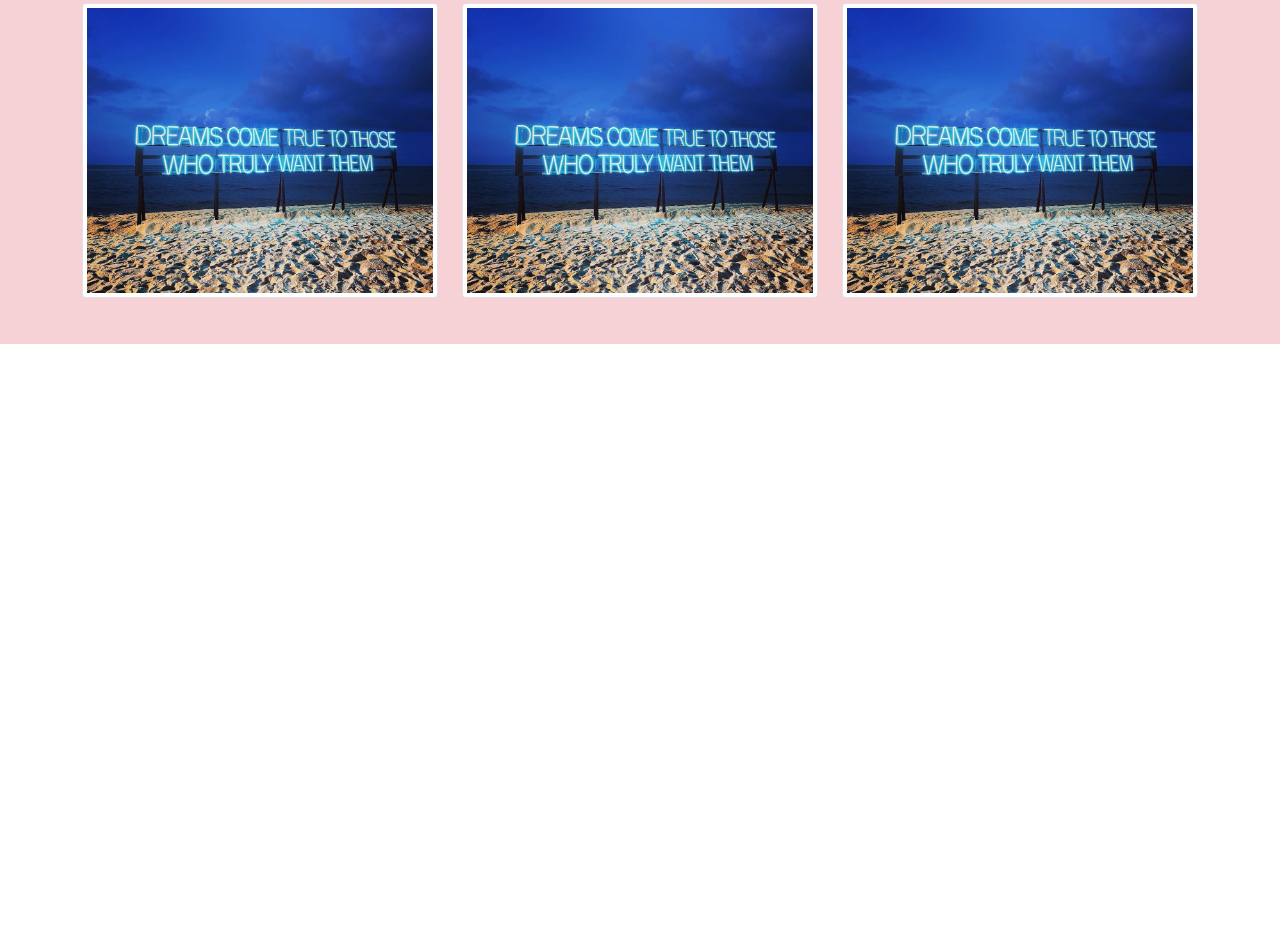
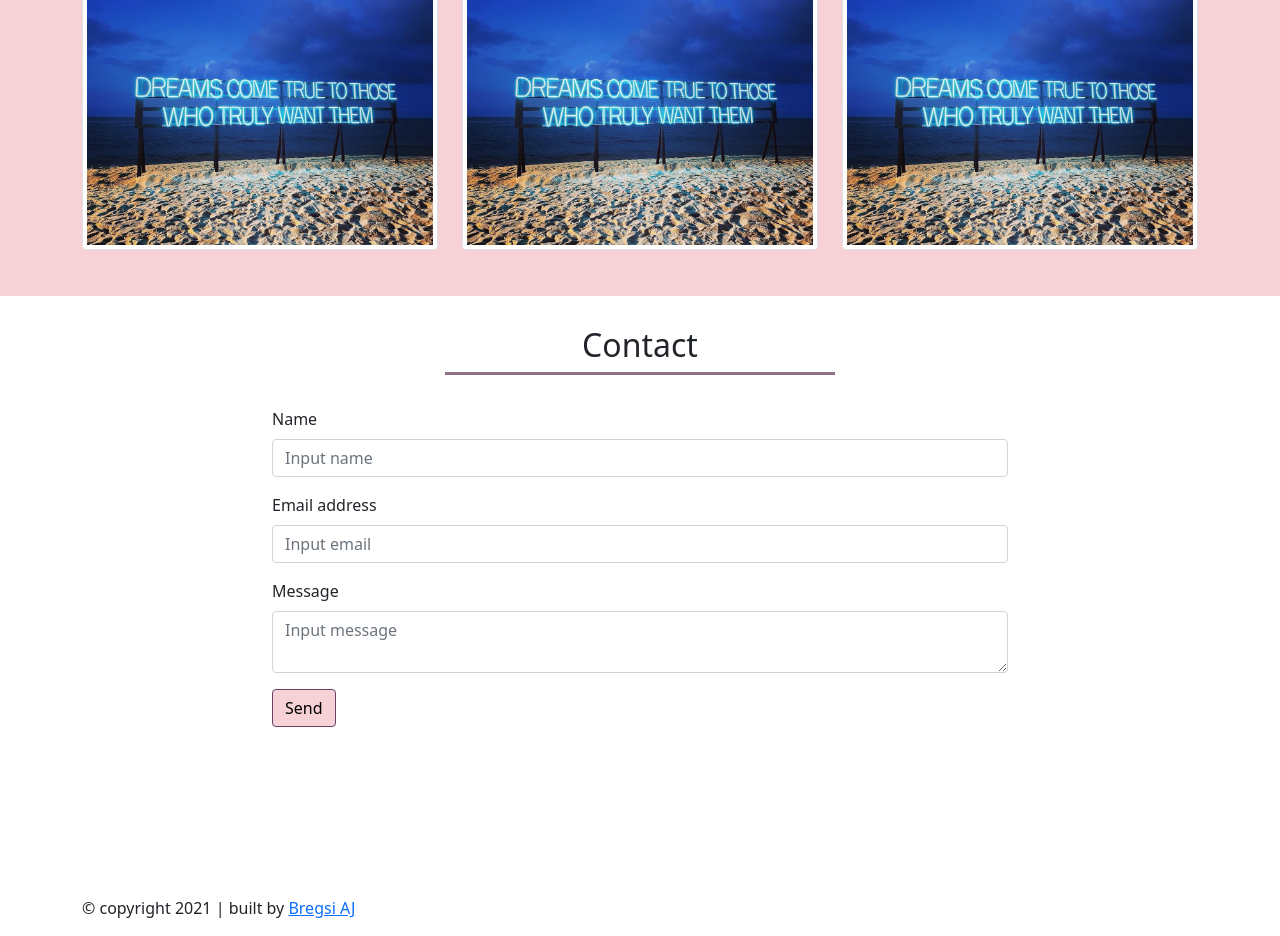
Before and after one commit to bregsiaju/Web-Dasar, a plain HTML site: page From yt web prog unpas/bootstrap/index.html in a window 1280 px wide. Shown: the part 1448-2384 px from the top of the page. Before the commit the page ends 1792 px from the top, so only its background shows below. Drawn offline with nearby package versions, Linux system fonts and the light colour scheme.

Commit message:
add contact

```diff
--- a/From yt web prog unpas/bootstrap/css/style.css
+++ b/From yt web prog unpas/bootstrap/css/style.css
@@ -18,6 +18,8 @@ hr {
 
 section {
     min-height: 600px;
+    padding-top: 30px;
+    padding-bottom: 30px;
 }
 
 .thumbnail{
@@ -30,9 +32,14 @@ section {
 .portfolio {
     background-color: #f6d2d6;
     width: 100%;
-    padding: 30px 0px;
 }
 
 .img-port {
     margin-bottom: 1rem;
 }
+
+.btn-primary {
+    background-color: #f6d2d6;
+    color: #000;
+    border-color: #6a4162;
+}
--- a/From yt web prog unpas/bootstrap/index.html
+++ b/From yt web prog unpas/bootstrap/index.html
@@ -20,7 +20,6 @@
     </div>
     <!-- akhir jumbotron -->
 
-    <br><br>
 
     <!-- about -->
     <section class="about" id="about">
@@ -91,6 +90,51 @@
     </section>
     <!-- end portfolio -->
 
+
+    <!-- contact -->
+    <section class="contact" id="contact">
+      <div class="container">
+        <div class="row">
+          <div class="col-sm-12 text-center">
+            <h2>Contact</h2>
+            <hr>
+          </div>
+        </div>
+
+        <div class="row">
+          <div class="col-sm-8 offset-sm-2">
+            <form>
+              <div class="mb-3">
+                <label for="nama" class="form-label">Name</label>
+                <input type="text" class="form-control" id="nama" placeholder="Input name">
+              </div>
+              <div class="mb-3">
+                <label for="email" class="form-label">Email address</label>
+                <input type="email" class="form-control" id="email" placeholder="Input email">
+              </div>
+              <div class="mb-3">
+                <label for="message" class="form-label">Message</label>
+                <textarea class="form-control" id="message" placeholder="Input message"></textarea>
+              </div>
+              <div class="col-12">
+                <button class="btn btn-primary" type="submit">Send</button>
+              </div>
+            </form>
+
+          </div>
+      </div>
+    </section>
+    <!-- end contact -->
+
+
+    <!-- footer -->
+    <footer>
+      <div class="container">
+        <p>&copy; copyright 2021 | built by <a href="linktree.com/bregsiaju">Bregsi AJ</a><p>
+      </div>
+    </footer>
+    <!-- end footer -->
+
     <!-- Optional JavaScript; choose one of the two! -->
 
     <!-- Option 1: Bootstrap Bundle with Popper -->
```
